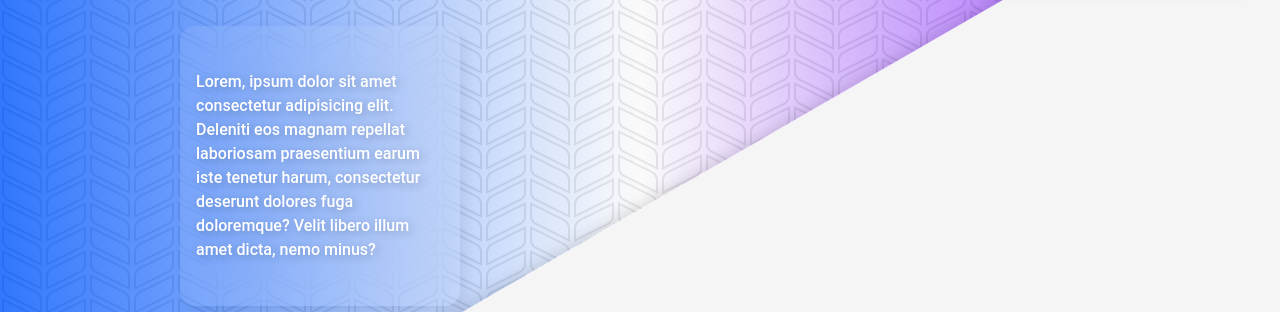
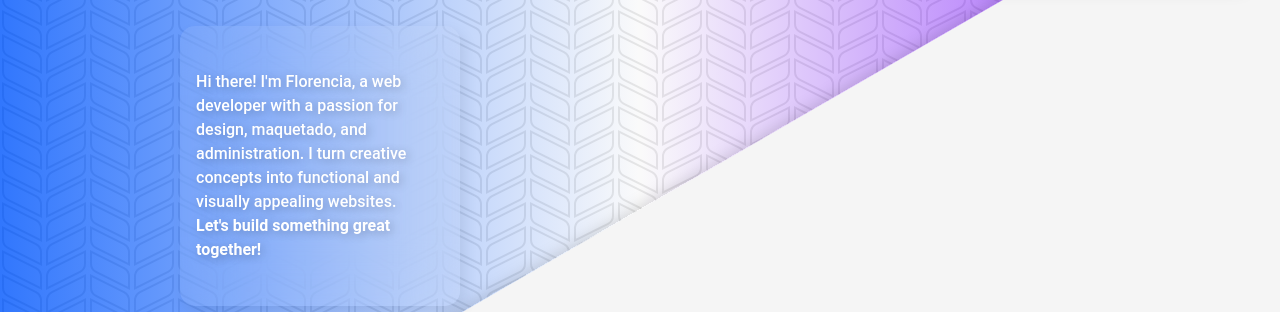
Before and after one commit to florsoncini/portfolio-web, a Vue app: page / in a window 1280 px wide. Shown: the part 326-638 px from the top of the page. Built offline with nearby package versions, Linux system fonts and the light colour scheme.

Commit message:
presentacion

```diff
--- a/src/components/AboutMe.vue
+++ b/src/components/AboutMe.vue
@@ -8,10 +8,11 @@
         <span class="title mb-10">Florencia<br />Soncini</span>
         <div class="z-10 card">
           <span class=""
-            >Lorem, ipsum dolor sit amet consectetur adipisicing elit. Deleniti
-            eos magnam repellat laboriosam praesentium earum iste tenetur harum,
-            consectetur deserunt dolores fuga doloremque? Velit libero illum
-            amet dicta, nemo minus?</span
+            >Hi there! I'm Florencia, a web developer with a passion for design,
+            maquetado, and administration. I turn creative concepts into
+            functional and visually appealing websites.<br /><strong
+              >Let's build something great together!</strong
+            ></span
           >
         </div>
       </div>
@@ -24,7 +25,7 @@
             target="_blank"
             ><img class="w-10" src="../assets/linkedin.png" alt=""
           /></a>
-          <a class="white-card zoom"
+          <a href="mailto:florenciasoncini@gmail.com" class="white-card zoom"
             ><img class="w-10" src="../assets/gmail.png" alt=""
           /></a>
           <a
```
